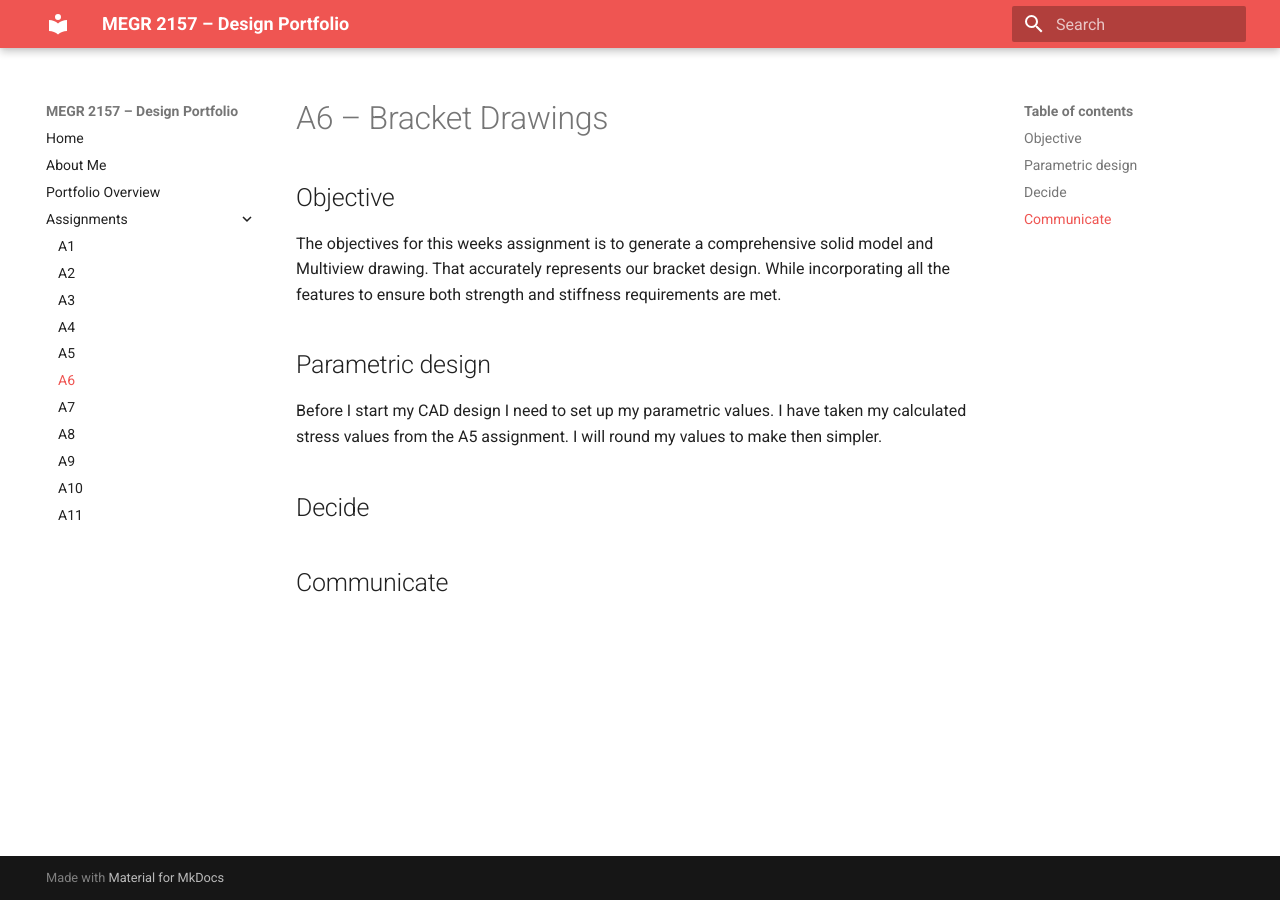
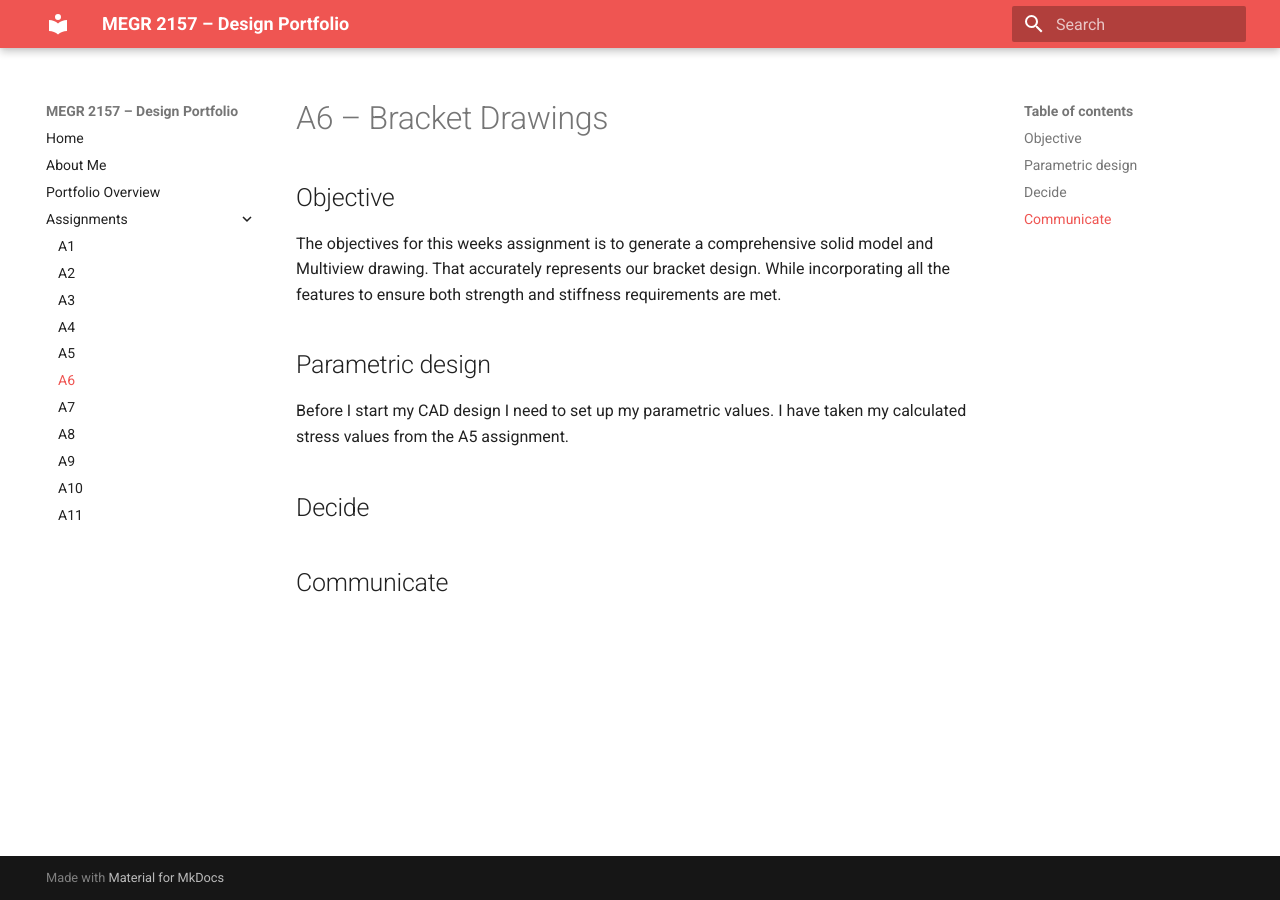
Before and after one commit to LeviElliott-ME/megr2157-portfolio, an MkDocs documentation site: the page built from docs/assignments/A06/index.md, in a window 1280 px wide. Built offline with MkDocs 1.6.1 and Material for MkDocs 9.7.7, drawn with Linux system fonts in a browser that asks for light colours.

Commit message:
Clarify parametric design section
Removed redundant phrasing for clarity.

```diff
--- a/docs/assignments/A06/index.md
+++ b/docs/assignments/A06/index.md
@@ -6,7 +6,7 @@ The objectives for this weeks assignment is to generate a comprehensive solid mo
 
 ## Parametric design
 
-Before I start my CAD design I need to set up my parametric values. I have taken my calculated stress values from the A5 assignment. I will round my values to make then simpler.
+Before I start my CAD design I need to set up my parametric values. I have taken my calculated stress values from the A5 assignment.
 
 ## Decide
 
```
